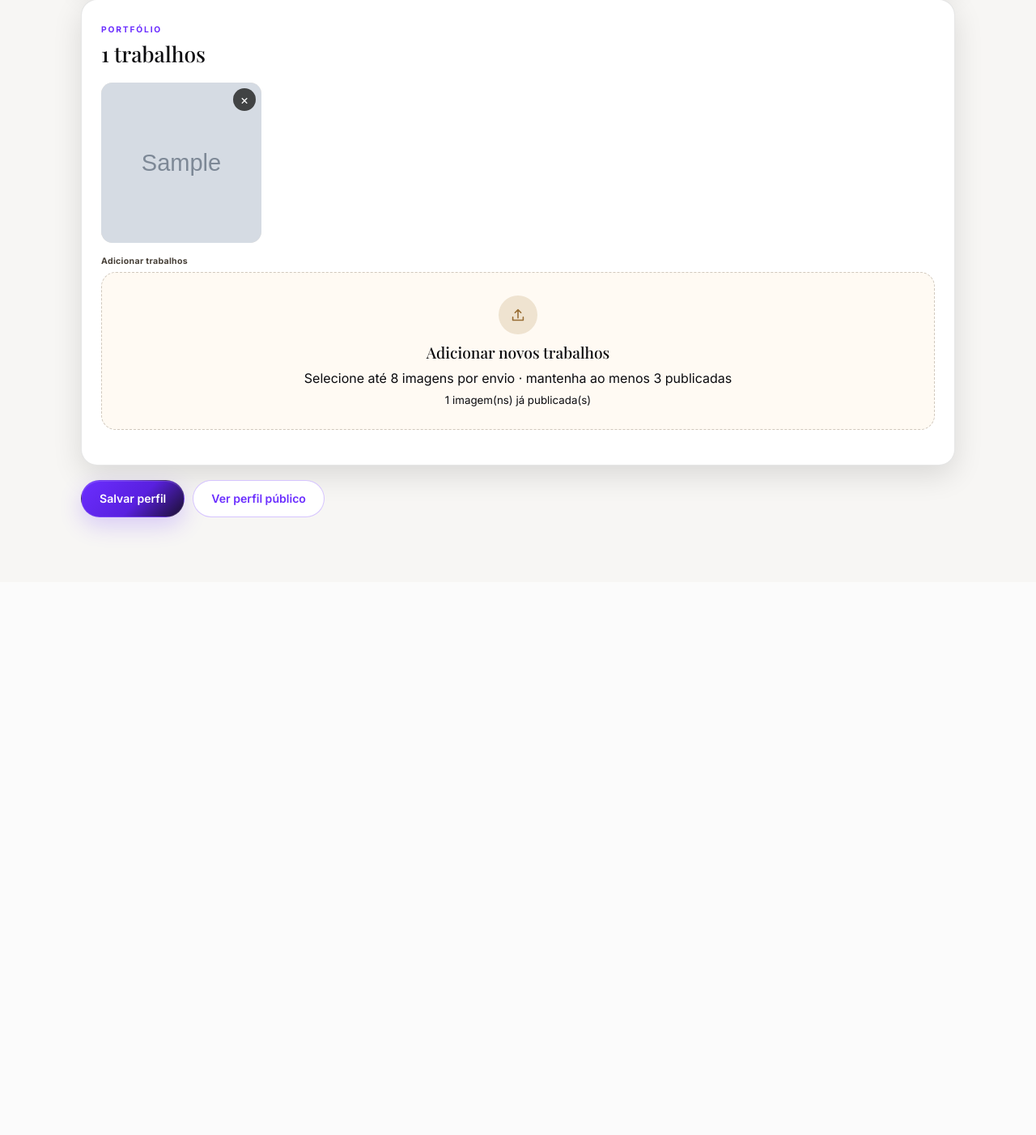
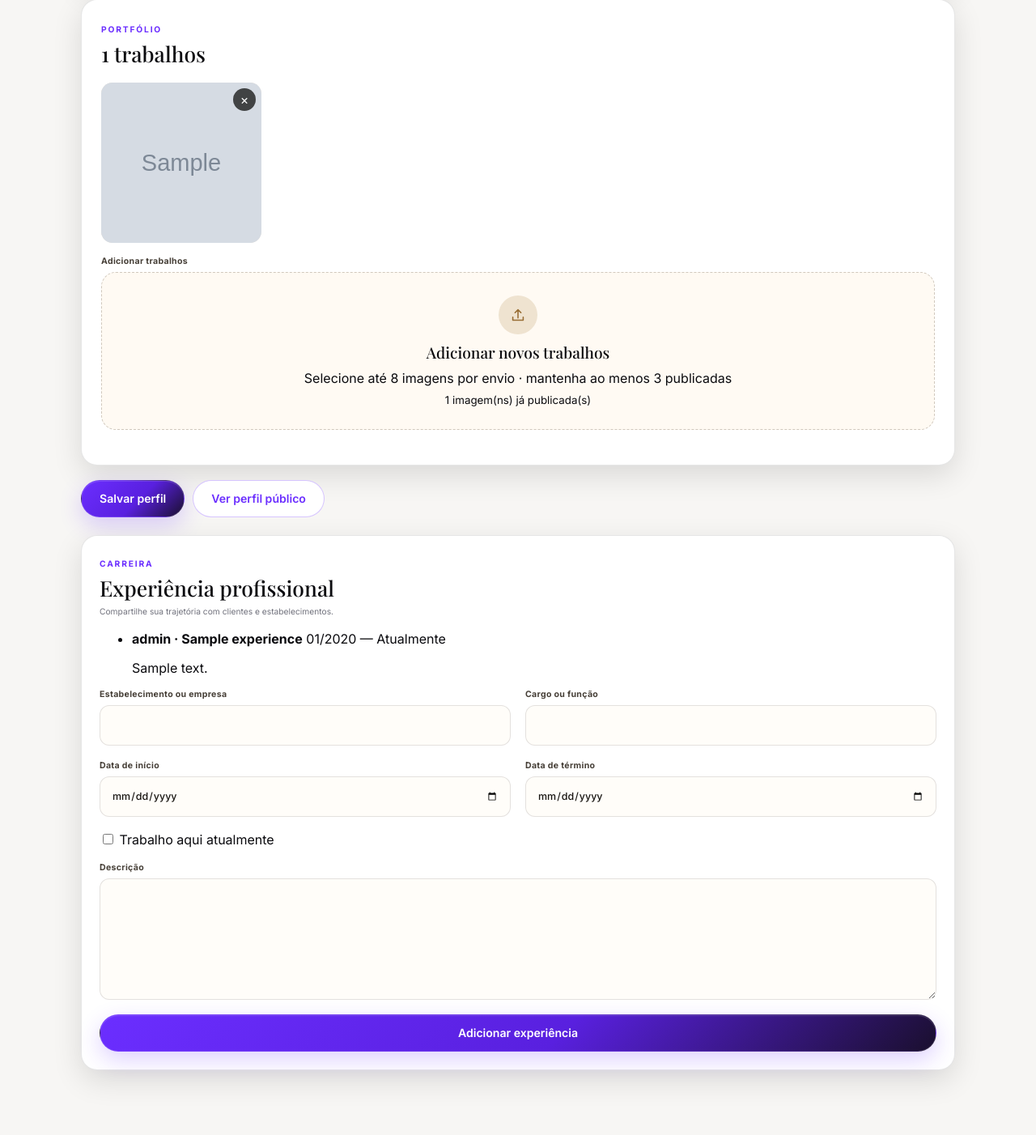
Before and after one commit to kastiliuu/iddun, a Flask app: page /pro/perfil/editar in a window 1280 px wide. Shown: the part 1953-3355 px from the top of the page at 81% size. Before the commit the page ends 2616 px from the top, so only its background shows below. Run offline with Flask 3, Linux system fonts and the light colour scheme; a user stored in the database is signed in; tables that the repository leaves empty hold one stand-in row (values such as "Sample post"); grey boxes marked "Sample" are stand-in pictures; some libraries are stand-ins or nearby versions; some web fonts are replaced.

Commit message:
feat(pro): add work history management section to edit profile

```diff
--- a/app/templates/platform/professional-edit.html
+++ b/app/templates/platform/professional-edit.html
@@ -423,6 +423,58 @@
       </div>
     </form>
 
+    <section class="platform-panel" id="experiencia-profissional" aria-labelledby="pro-work-experience-title">
+      <header class="platform-panel__head">
+        <div>
+          <span class="platform-kicker">CARREIRA</span>
+          <h2 id="pro-work-experience-title">Experiência profissional</h2>
+          <p>Compartilhe sua trajetória com clientes e estabelecimentos.</p>
+        </div>
+      </header>
+
+      {% if profile.professional_experiences %}
+      <ul>
+        {% for item in profile.professional_experiences %}
+        <li>
+          <strong>{{ item.role_title }} · {{ item.company_name }}</strong>
+          <span>{{ item.started_at.strftime('%m/%Y') }} — {{ 'Atualmente' if item.is_current else item.ended_at.strftime('%m/%Y') if item.ended_at else 'Não informado' }}</span>
+          {% if item.description %}<p>{{ item.description }}</p>{% endif %}
+        </li>
+        {% endfor %}
+      </ul>
+      {% endif %}
+
+      <form method="post" action="{{ url_for('professional.add_work_experience') }}" class="platform-editor-form">
+        {{ experience_form.hidden_tag() }}
+        <div class="platform-form-grid">
+          <div class="platform-field">
+            {{ experience_form.company_name.label(class_='platform-label') }}
+            {{ experience_form.company_name(class_='platform-input', maxlength='160') }}
+          </div>
+          <div class="platform-field">
+            {{ experience_form.role_title.label(class_='platform-label') }}
+            {{ experience_form.role_title(class_='platform-input', maxlength='140') }}
+          </div>
+          <div class="platform-field">
+            {{ experience_form.started_at.label(class_='platform-label') }}
+            {{ experience_form.started_at(class_='platform-input') }}
+          </div>
+          <div class="platform-field">
+            {{ experience_form.ended_at.label(class_='platform-label') }}
+            {{ experience_form.ended_at(class_='platform-input') }}
+          </div>
+          <div class="platform-field platform-field--wide">
+            <label>{{ experience_form.is_current() }} {{ experience_form.is_current.label.text }}</label>
+          </div>
+          <div class="platform-field platform-field--wide">
+            {{ experience_form.description.label(class_='platform-label') }}
+            {{ experience_form.description(class_='platform-textarea', maxlength='2000') }}
+          </div>
+        </div>
+        {{ experience_form.submit(class_='btn btn-primary') }}
+      </form>
+    </section>
+
     {% for item in profile.portfolio_items %}
       <form
         id="remove-portfolio-{{ item.id }}"
```
